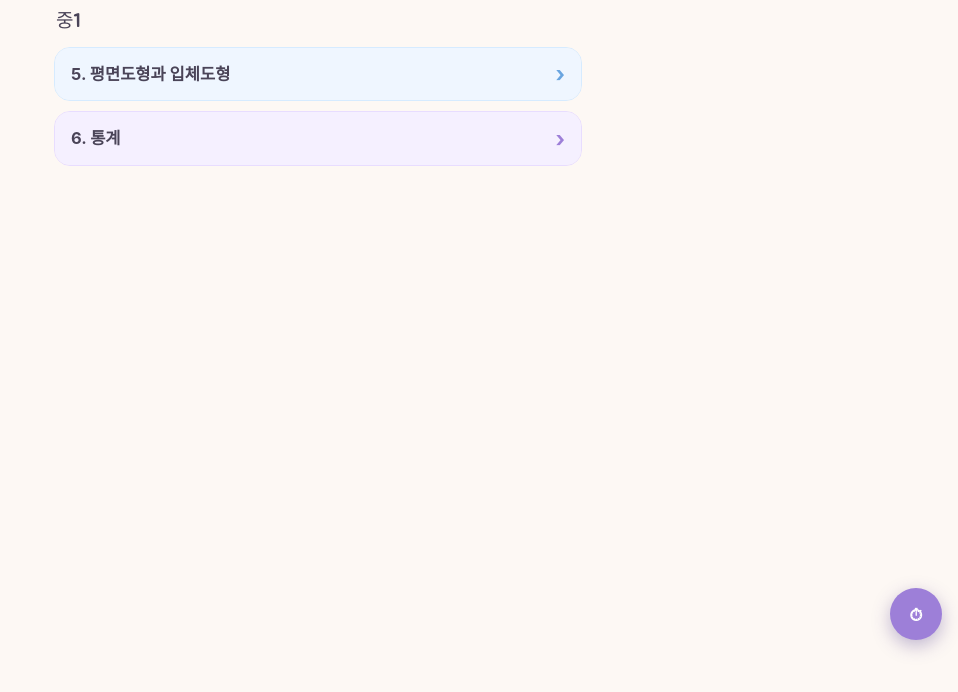
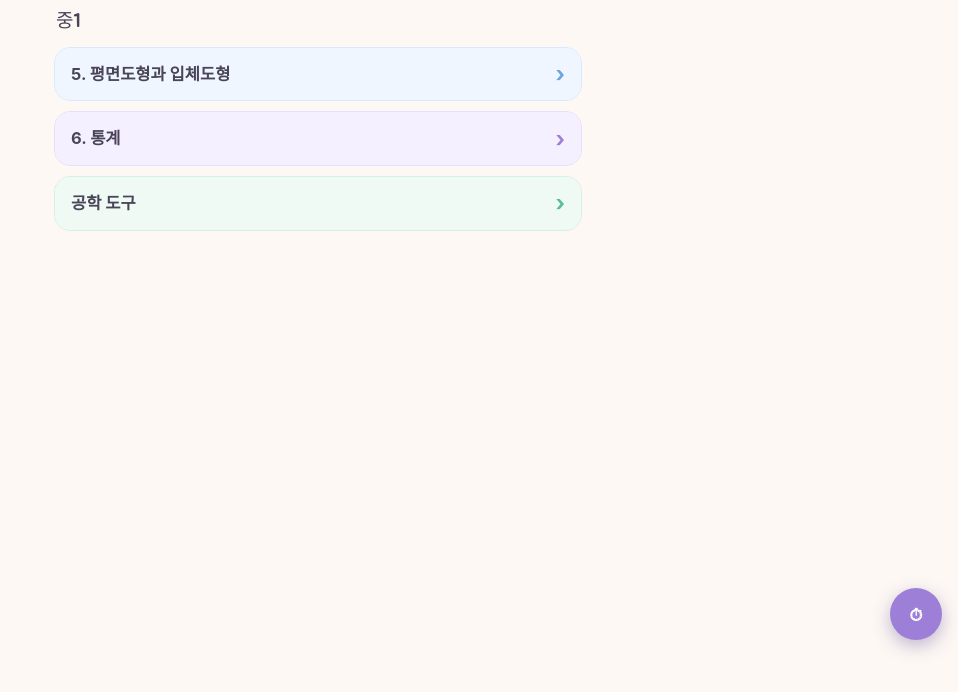
Before and after one commit to HaMisook/peera, a plain HTML site: page index.html in a window 1280 px wide. Shown: the part 76-768 px from the top of the page, without its empty margins (322-1280 px from the left). Drawn offline with Linux system fonts and the light colour scheme; a web font is replaced by a local one.

Commit message:
Add files via upload

```diff
--- a/index.html
+++ b/index.html
@@ -87,6 +87,12 @@
     <div class="list">
       <a href="daepyo.html">6.1.1. 대푯값</a>
       <a href="stem-leaf.html">6.2.1. 줄기와 잎 그림</a>
+    </div>
+  </details>
+
+  <details class="u3">
+    <summary>공학 도구</summary>
+    <div class="list">
       <a href="tonggraph.html">통그래프</a>
     </div>
   </details>
```
